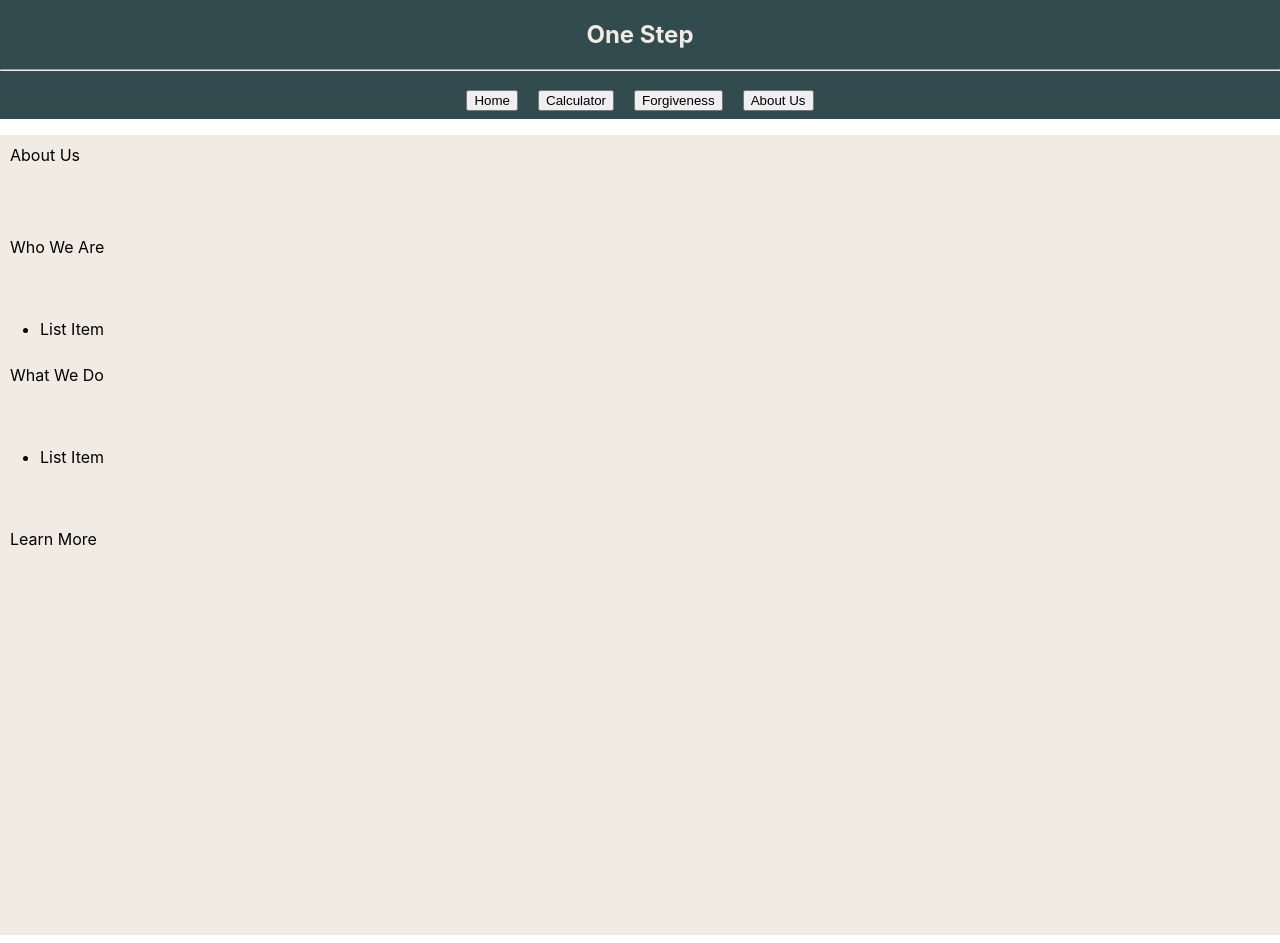
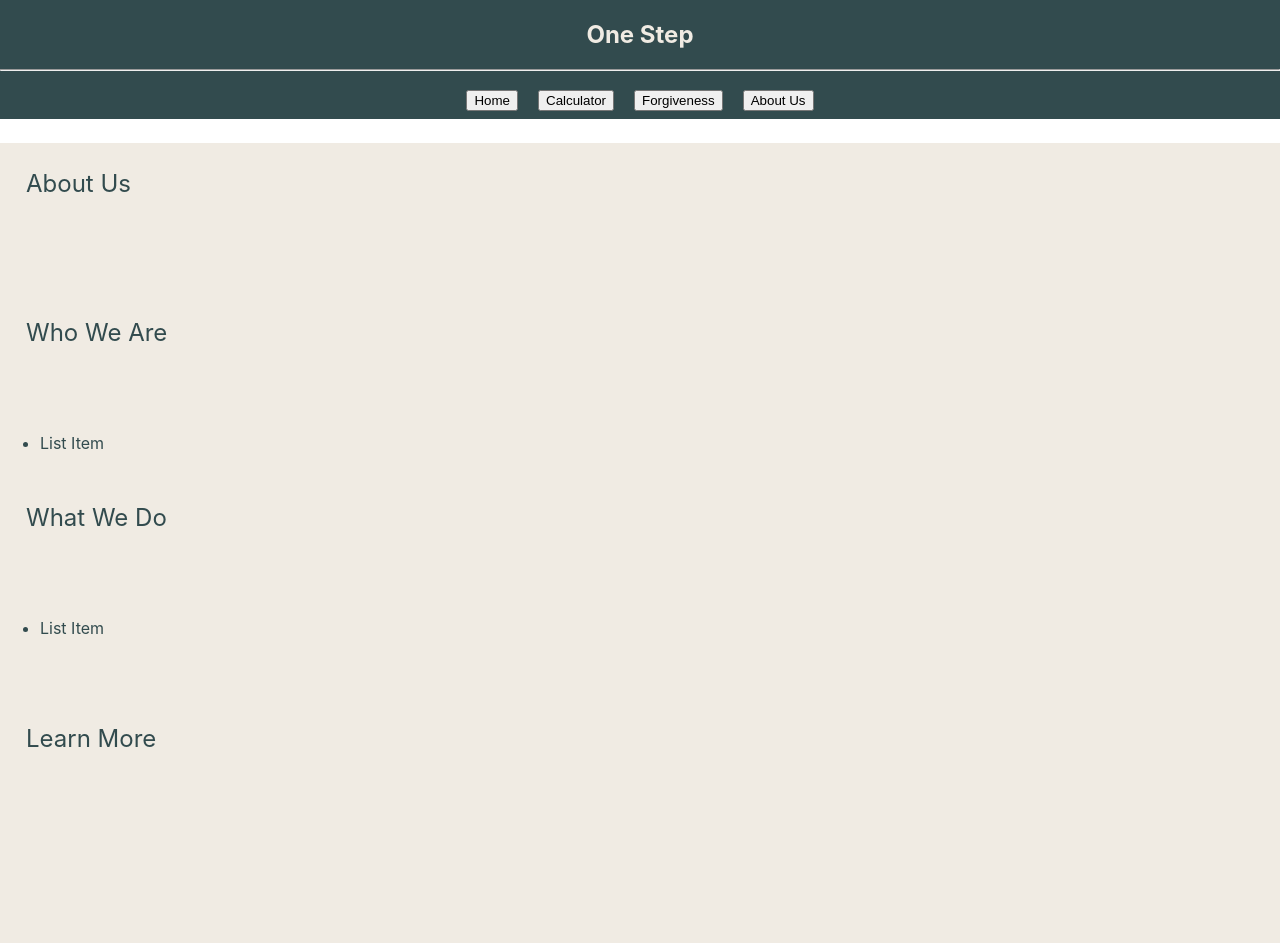
Before and after one commit to Cazi/JPMColumbusHackathon, a React (Create React App) app in the folder one-step/: page /learn in a window 1280 px wide. Built offline with nearby package versions, Linux system fonts and the light colour scheme.

Commit message:
learn more color

```diff
--- a/one-step/src/components/pages/LearnMorePage/LearnMorePage.tsx
+++ b/one-step/src/components/pages/LearnMorePage/LearnMorePage.tsx
@@ -13,20 +13,21 @@ const TitleContainer = styled.div`
 
 `;
 const TitleStyled = styled.p`
-  color: black;
-  padding: 10px;
+  color: #324b4e;
+  padding: 26px;
+  font-size: 24px;
 
 `;
 
 const WhoWeAreContainer = styled.p`
-
+ color: #324b4e;
 `;
 
 const WhatWeDoContainer = styled.p`
-
+ color: #324b4e;
 `;
 const LearnMoreContainer = styled.p`
-
+ color: #324b4e;
 `;
 
 
```
